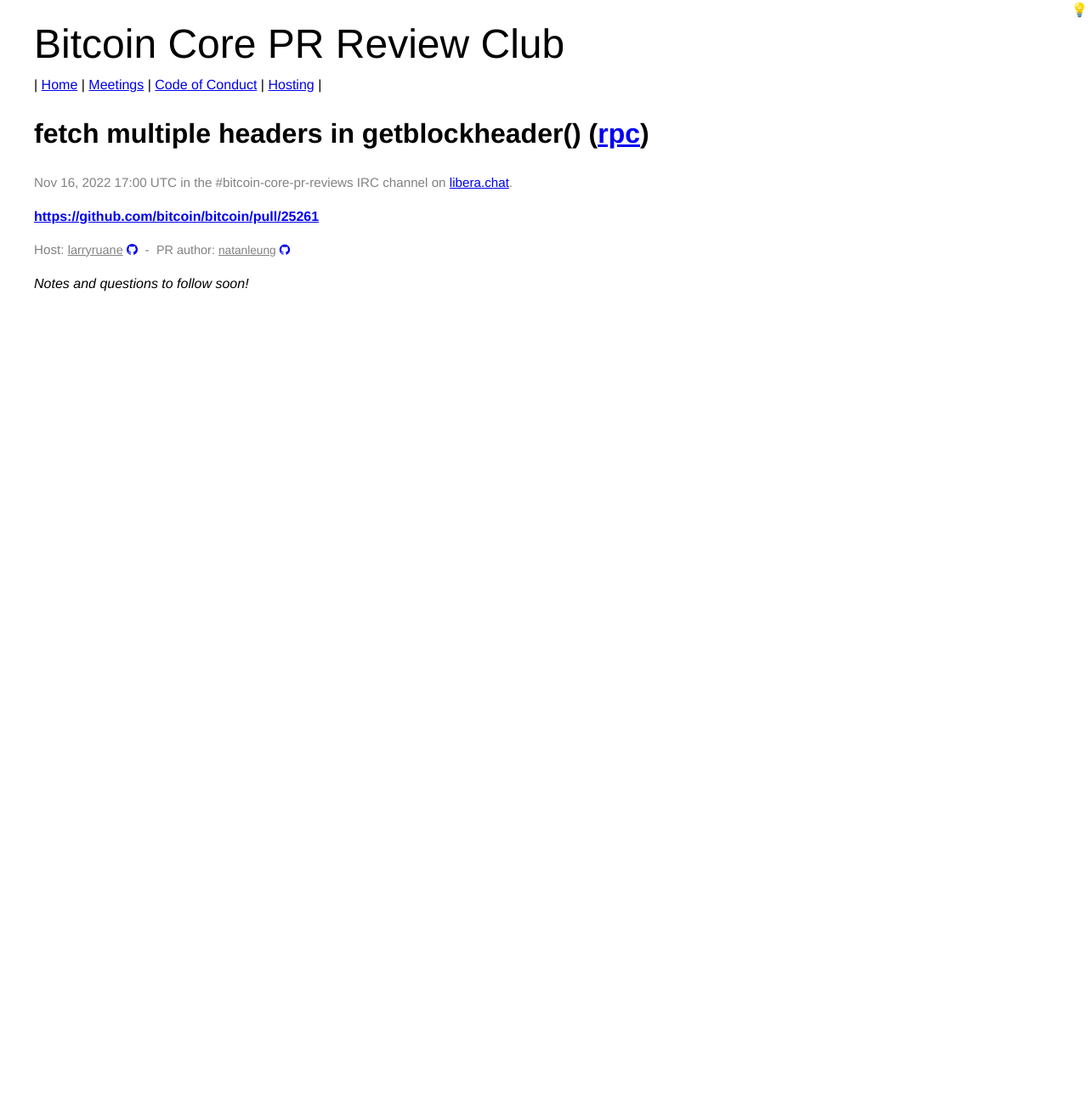
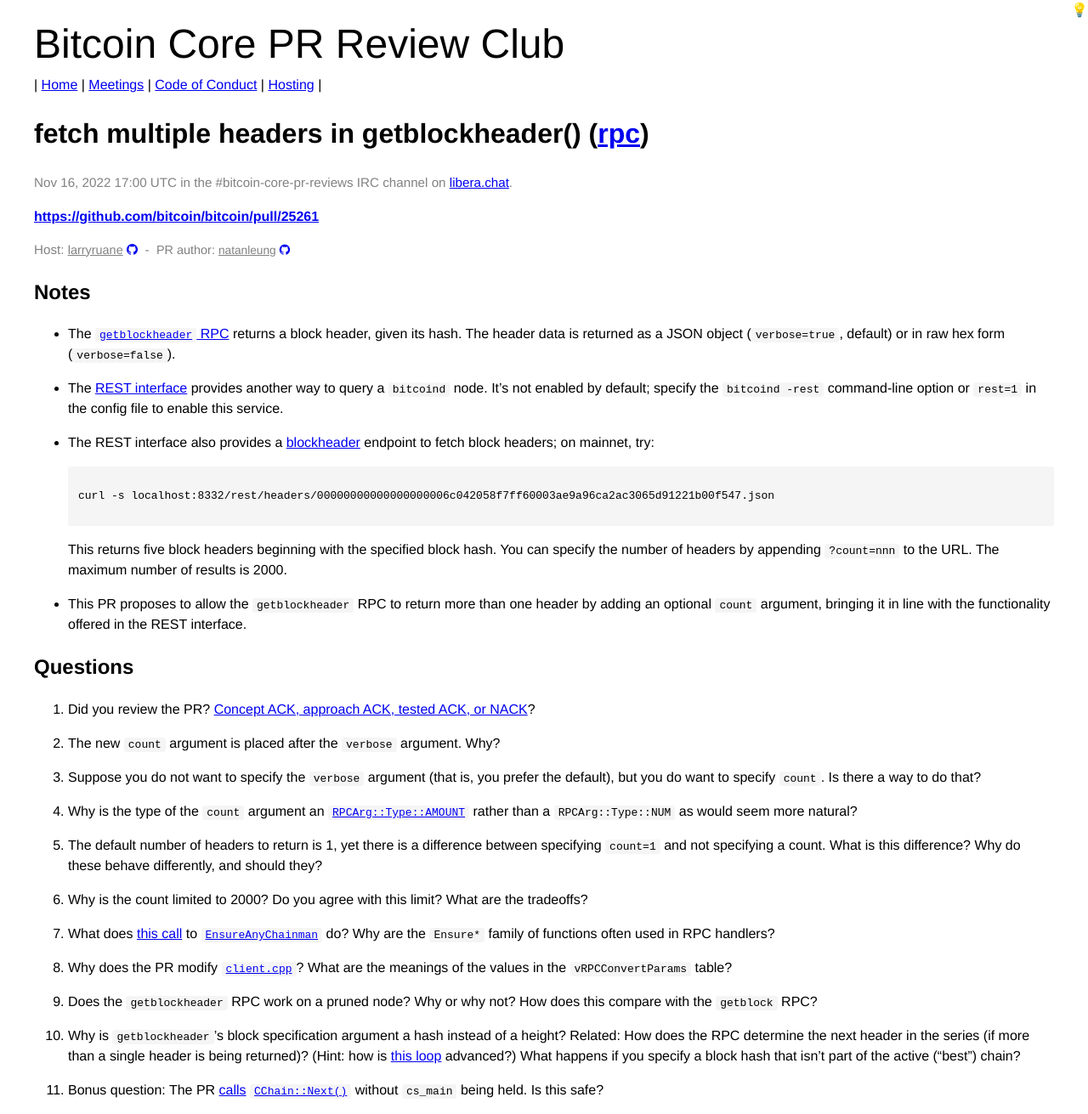
Before and after one commit to bitcoin-core-review-club/website, a Jekyll site: the page built from _posts/2022-11-16-#25261.md, in a window 1280 px wide. Shown: the whole page at 85% size. Built offline with Jekyll 4.4.1, drawn with Linux system fonts in a browser that asks for light colours; before the commit the page ends 916 px from its top, so only the background shows below that.

Commit message:
add n25261 questions and notes

````diff
--- a/_posts/2022-11-16-#25261.md
+++ b/_posts/2022-11-16-#25261.md
@@ -7,17 +7,79 @@
 components: ["rpc"]
 host: larryruane
 status: upcoming
-commit:
+commit: 053ccf0468e477283e80f78cc095ffb83bff9b95
 ---
 
-_Notes and questions to follow soon!_
 
-<!-- TODO: Before meeting, add notes and questions
 ## Notes
 
+- The [`getblockheader` RPC](https://developer.bitcoin.org/reference/rpc/getblockheader.html)
+returns a block header, given its hash. The header data is returned as
+a JSON object (`verbose=true`, default) or in raw hex form (`verbose=false`).
+
+- The [REST interface](https://github.com/bitcoin/bitcoin/blob/master/doc/REST-interface.md)
+provides another way to query a `bitcoind` node. It's not enabled by default; specify the
+`bitcoind -rest` command-line option or `rest=1` in the config file to enable this service.
+
+- The REST interface also provides a
+[blockheader](https://github.com/bitcoin/bitcoin/blob/master/doc/REST-interface.md#blockheaders)
+endpoint to fetch block headers; on mainnet, try:
+```
+curl -s localhost:8332/rest/headers/00000000000000000006c042058f7ff60003ae9a96ca2ac3065d91221b00f547.json
+```
+This returns five block headers beginning with the specified block hash. You can specify
+the number of headers by appending `?count=nnn` to the URL.
+The maximum number of results is 2000.
+
+- This PR proposes to allow the `getblockheader` RPC to return more than one header by adding an
+optional `count` argument, bringing it in line with the functionality offered in the REST interface.
+
 ## Questions
-1. Did you review the PR? [Concept ACK, approach ACK, tested ACK, or NACK](https://github.com/bitcoin/bitcoin/blob/master/CONTRIBUTING.md#peer-review)?
--->
+1. Did you review the PR?
+[Concept ACK, approach ACK, tested ACK, or NACK](https://github.com/bitcoin/bitcoin/blob/master/CONTRIBUTING.md#peer-review)?
+
+1. The new `count` argument is placed after the `verbose` argument. Why?
+
+1. Suppose you do not want to specify the `verbose` argument (that is, you prefer the default),
+but you do want to specify `count`. Is there a way to do that?
+
+1. Why is the type of the `count` argument an
+[`RPCArg::Type::AMOUNT`](https://github.com/bitcoin/bitcoin/pull/25261/files#diff-decae4be02fb8a47ab4557fe74a9cb853bdfa3ec0fa1b515c0a1e5de91f4ad0bR506)
+rather than a `RPCArg::Type::NUM` as would seem more natural?
+
+1. The default number of headers to return is 1, yet there is a difference
+between specifying `count=1` and not specifying a count. What is this difference?
+Why do these behave differently, and should they?
+
+1. Why is the count limited to 2000? Do you agree with this limit?
+What are the tradeoffs?
+
+1. What does
+[this call](https://github.com/bitcoin/bitcoin/pull/25261/files#diff-decae4be02fb8a47ab4557fe74a9cb853bdfa3ec0fa1b515c0a1e5de91f4ad0bR562)
+to
+[`EnsureAnyChainman`](https://github.com/bitcoin/bitcoin/blob/48174c0f287b19931ca110670610bd03a03eb914/src/rpc/server_util.cpp#L63)
+do? Why are the `Ensure*` family of functions often used in RPC handlers?
+
+1. Why does the PR modify
+[`client.cpp`](https://github.com/bitcoin/bitcoin/pull/25261/files#diff-84c7a7f36362b9724c31e5dec9879b2f81eae0d0addbc9c0933c3558c577de65)?
+What are the meanings of the values in the `vRPCConvertParams` table?
+
+1. Does the `getblockheader` RPC work on a pruned node? Why or why not?
+How does this compare with the `getblock` RPC?
+
+1. Why is `getblockheader`'s block specification argument a hash instead of a height?
+Related: How does the RPC determine the next header in the series (if more
+than a single header is being returned)?
+(Hint: how is
+[this loop](https://github.com/bitcoin/bitcoin/pull/25261/files#diff-decae4be02fb8a47ab4557fe74a9cb853bdfa3ec0fa1b515c0a1e5de91f4ad0bR574-R587)
+advanced?)
+What happens if you specify a block hash that isn't part of the
+active ("best") chain?
+
+1. Bonus question: The PR
+[calls](https://github.com/bitcoin/bitcoin/pull/25261/files#diff-decae4be02fb8a47ab4557fe74a9cb853bdfa3ec0fa1b515c0a1e5de91f4ad0bR585)
+[`CChain::Next()`](https://github.com/bitcoin/bitcoin/blob/48174c0f287b19931ca110670610bd03a03eb914/src/chain.h#L459)
+without `cs_main` being held. Is this safe?
 
 
 <!-- TODO: After meeting, uncomment and add meeting log between the irc tags
````
